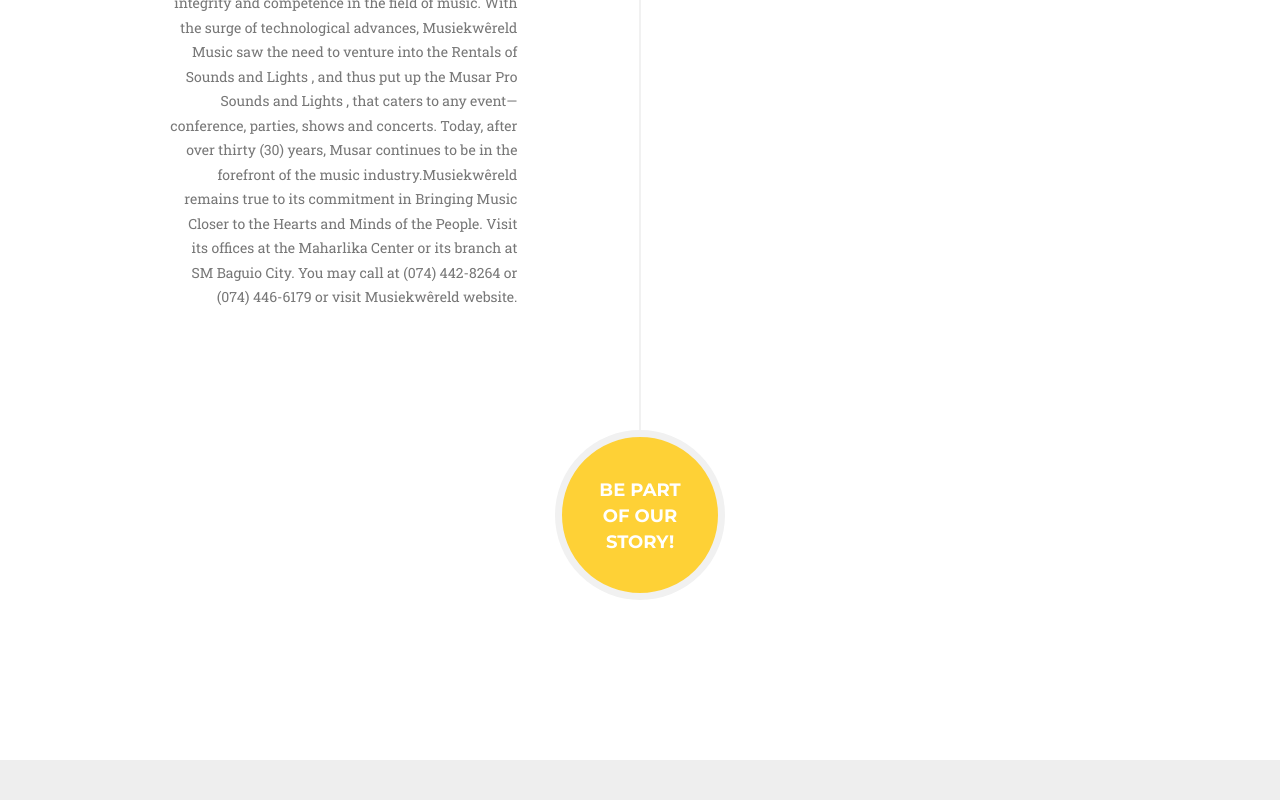
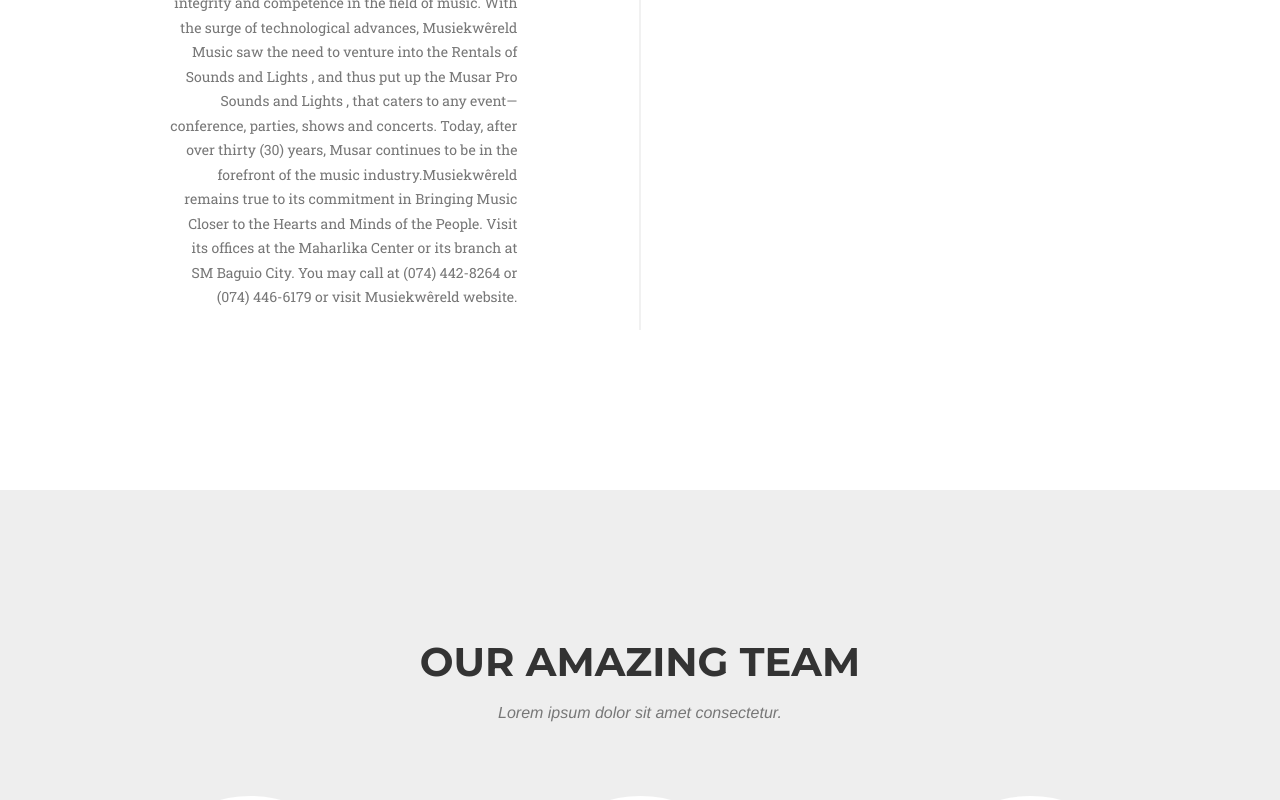
Before and after one commit to mhackie0924/Jackie.github.io, a website: page index.html in a window 1280 px wide. Shown: the part 3655-4455 px from the top of the page. Drawn offline with nearby package versions, Linux system fonts and the light colour scheme; a web font is replaced by a local one.

Commit message:
Update index.html

```diff
--- a/index.html
+++ b/index.html
@@ -227,8 +227,7 @@
             <div class="row">
                 <div class="col-lg-12 text-center">
                     <h2 class="section-heading">About</h2>
-                    <h3 class="section-subheading text-muted">Musiekwêreld is a domestic corporation whose mission is to bring music closer to the hearts and minds of the people.
-</h3>
+                    <h3 class="section-subheading text-muted">Musiekwêreld is a domestic corporation whose mission is to bring music closer to the hearts and minds of the people.</h3>
                 </div>
 
             </div>
@@ -253,16 +252,6 @@
 
 Today, after over thirty (30) years, Musar continues to be in the forefront of the music industry.Musiekwêreld remains true to its commitment in Bringing Music Closer to the Hearts and Minds of the People. Visit its offices at the Maharlika Center or its branch at SM Baguio City. You may call at (074) 442-8264 or (074) 446-6179 or visit Musiekwêreld website.</p>
                                 </div>
-                            </div>
-                        </li>
-
-
-
-                        <li class="timeline-inverted">
-                            <div class="timeline-image">
-                                <h4>Be Part
-                                    <br>Of Our
-                                    <br>Story!</h4>
                             </div>
                         </li>
                     </ul>
```
